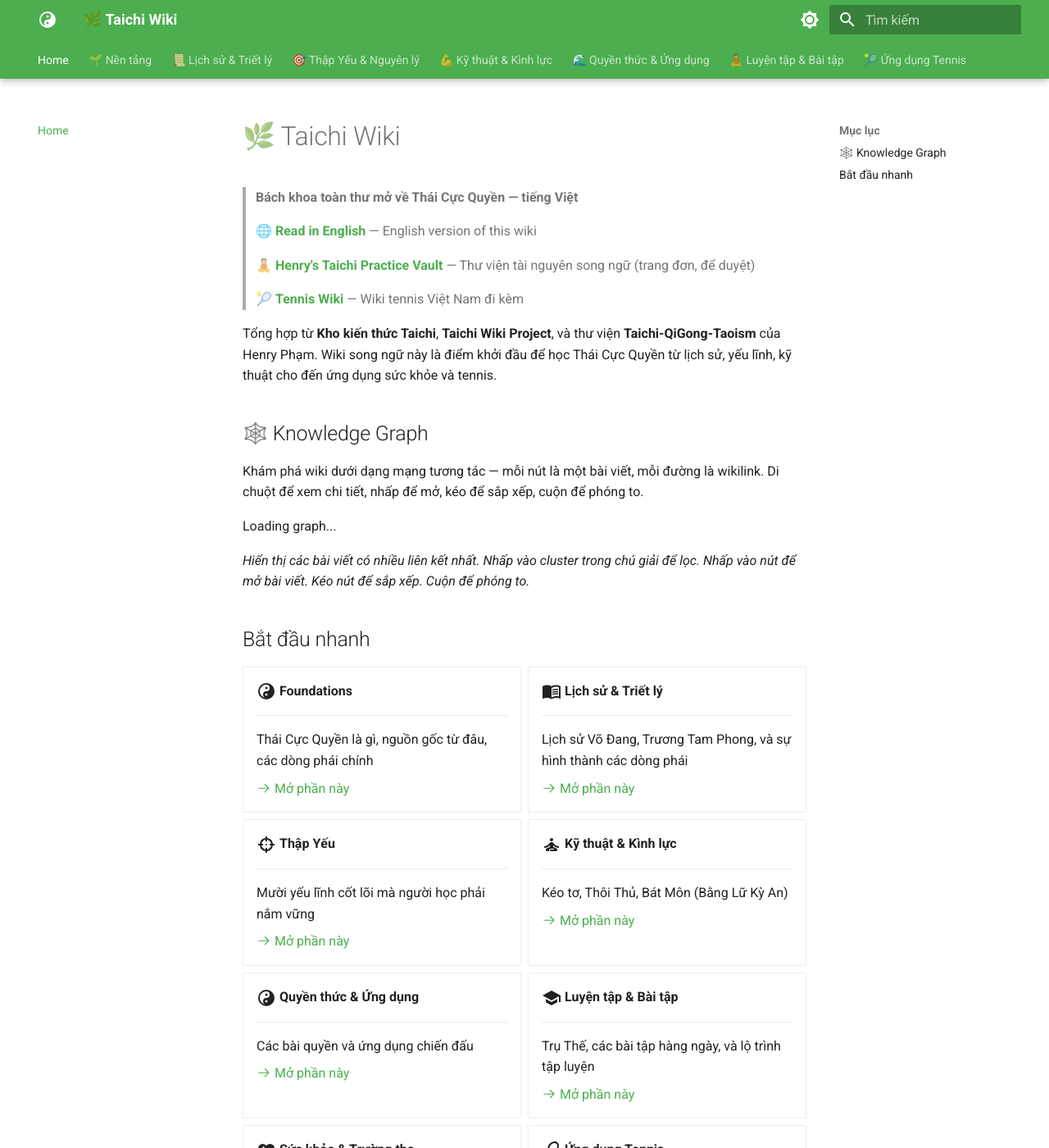
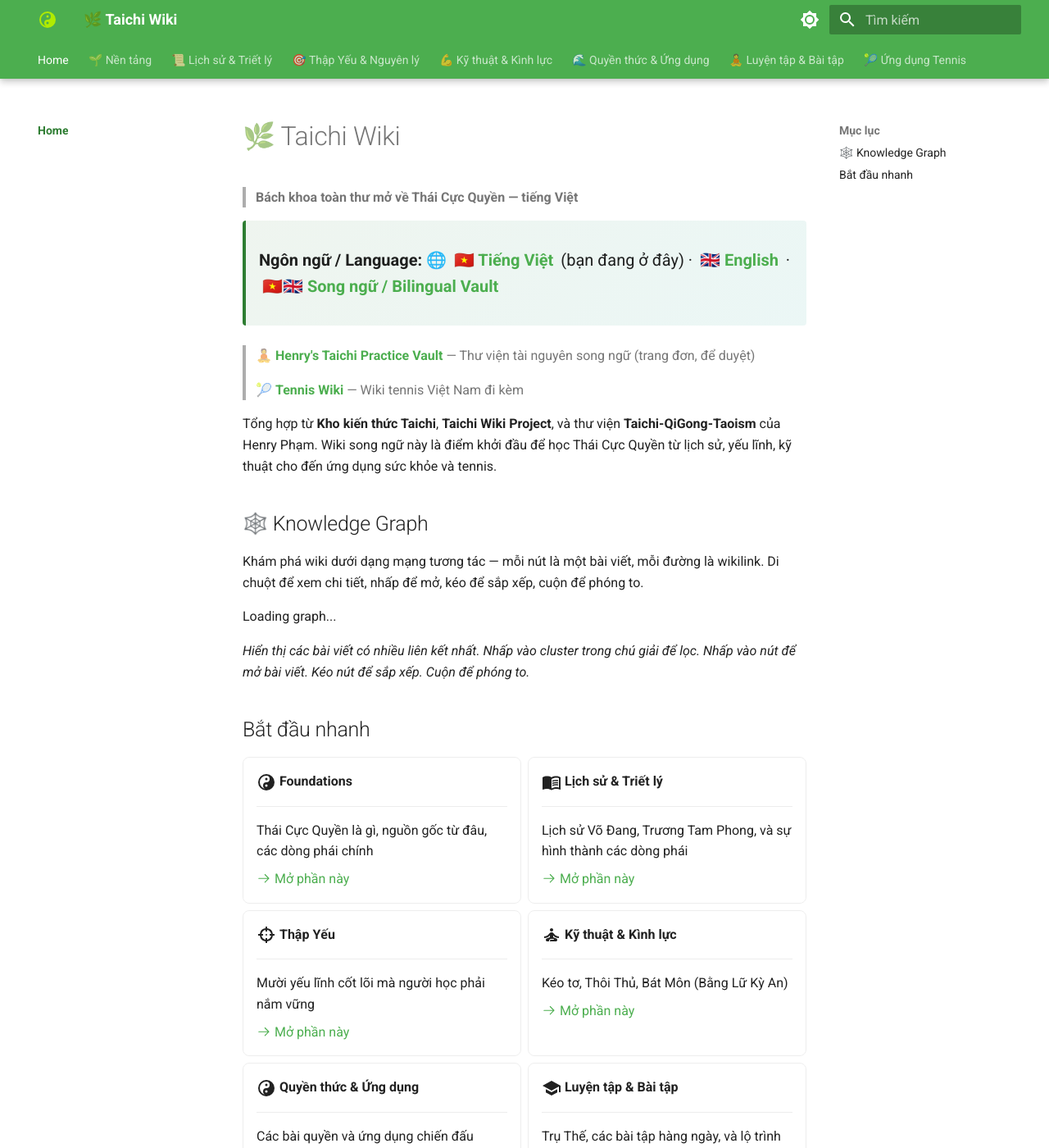
Before and after one commit to HenryPhamDuc/taichi-wiki, an MkDocs documentation site: the page built from docs/index.md, in a window 1280 px wide and 1400 px high. Shown: the whole window at 82% size. Built offline with MkDocs 1.6.1 and Material for MkDocs 9.7.7, drawn with Linux system fonts in a browser that asks for light colours.

Commit message:
Add prominent bilingual language switcher banner on landing page

```diff
--- a/docs/assets/taichi-extra.css
+++ b/docs/assets/taichi-extra.css
@@ -60,3 +60,23 @@
     color: #2e7d32 !important;
     font-weight: 600;
 }
+
+/* Language switcher banner */
+.language-switcher {
+    background: linear-gradient(135deg, rgba(46, 125, 50, 0.08), rgba(0, 150, 136, 0.08));
+    border-left: 4px solid #2e7d32;
+    padding: 12px 16px;
+    margin: 16px 0 24px 0;
+    border-radius: 4px;
+    font-size: 1rem;
+}
+
+.language-switcher a {
+    font-weight: 600;
+    text-decoration: none;
+    padding: 0 4px;
+}
+
+.language-switcher a:hover {
+    text-decoration: underline;
+}
--- a/docs/index.md
+++ b/docs/index.md
@@ -2,11 +2,14 @@
 
 > **Bách khoa toàn thư mở về Thái Cực Quyền — tiếng Việt**
 
-> 🌐 **[Read in English](https://henryPhamDuc.github.io/taichi-wiki-en/)** — English version of this wiki
+<div class="language-switcher" markdown>
+**Ngôn ngữ / Language:**
+🌐 **[🇻🇳 Tiếng Việt](https://henryPhamDuc.github.io/taichi-wiki/)** (bạn đang ở đây) · **[🇬🇧 English](https://henryPhamDuc.github.io/taichi-wiki-en/)** · **[🇻🇳🇬🇧 Song ngữ / Bilingual Vault](https://henryphamduc.github.io/taichi/)**
+</div>
+
+> 🧘 **[Henry's Taichi Practice Vault](https://henryphamduc.github.io/taichi/)** — Thư viện tài nguyên song ngữ (trang đơn, để duyệt)
 >
-> 🧘 **[Henry's Taichi Practice Vault](https://henryPhamDuc.github.io/taichi/)** — Thư viện tài nguyên song ngữ (trang đơn, để duyệt)
->
-> 🎾 **[Tennis Wiki](https://henryPhamDuc.github.io/tennis-wiki/)** — Wiki tennis Việt Nam đi kèm
+> 🎾 **[Tennis Wiki](https://henryphamduc.github.io/tennis-wiki/)** — Wiki tennis Việt Nam đi kèm
 
 Tổng hợp từ **Kho kiến thức Taichi**, **Taichi Wiki Project**, và thư viện **Taichi-QiGong-Taoism** của Henry Phạm. Wiki song ngữ này là điểm khởi đầu để học Thái Cực Quyền từ lịch sử, yếu lĩnh, kỹ thuật cho đến ứng dụng sức khỏe và tennis.
 
--- a/mkdocs.yml
+++ b/mkdocs.yml
@@ -57,6 +57,9 @@
   icon:
     repo: fontawesome/brands/github
     logo: material/yin-yang
+
+extra_css:
+  - assets/taichi-extra.css
 
 # Plugins
 plugins:
```
Also changed, not shown: push-vi.py (added, +23 -0 lines).
